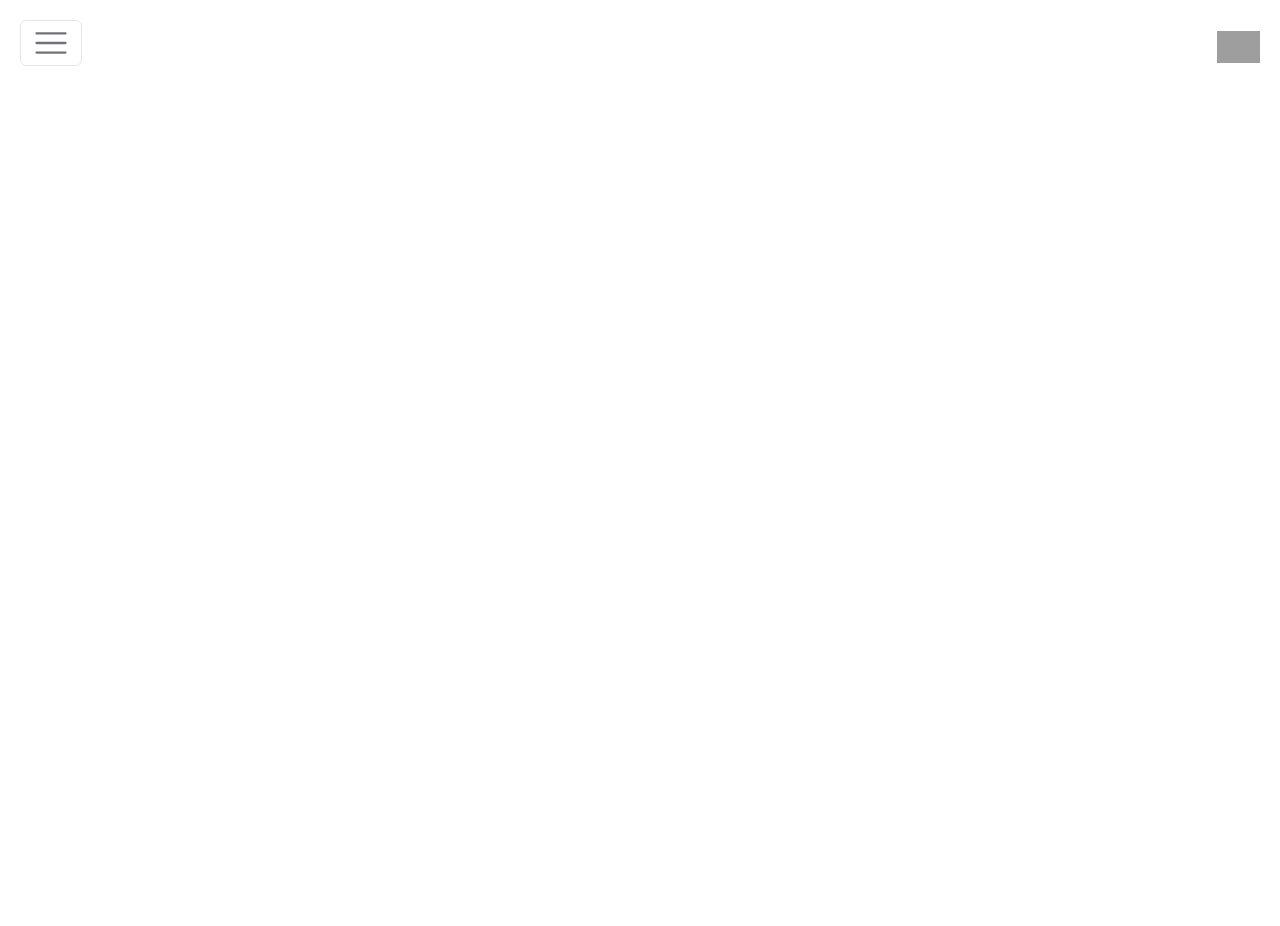
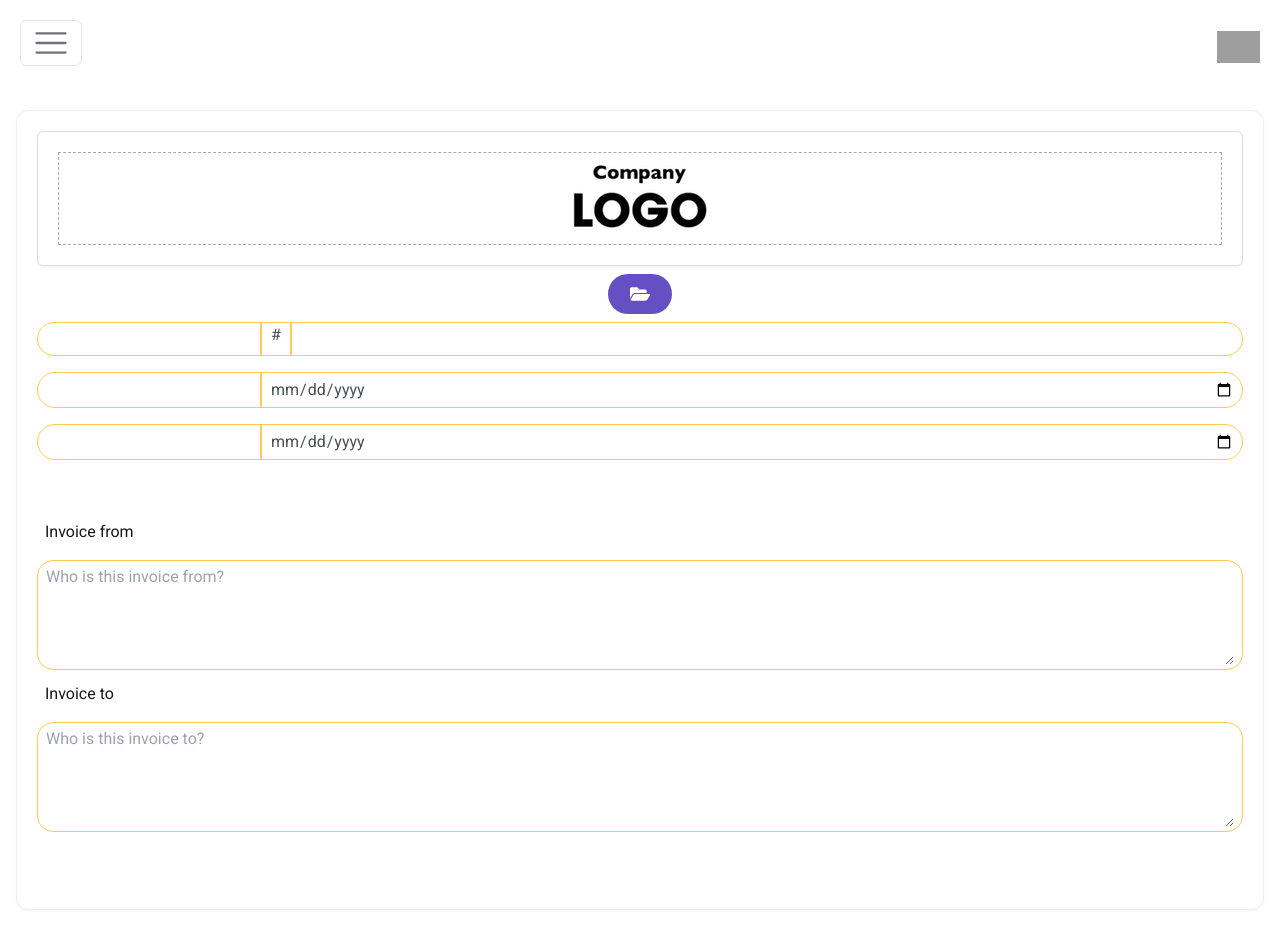
Before and after one commit to jitheshm/invoice-tool, a Next.js app: page / in a window 1280 px wide. Before the commit the page ends 800 px from the top, so only its background shows below. Built offline with nearby package versions, Linux system fonts and the light colour scheme; grey boxes are pictures that could not be loaded.

Commit message:
feat: invoice date and address fields added

```diff
--- a/src/app/page.tsx
+++ b/src/app/page.tsx
@@ -1,8 +1,9 @@
+import Landing from "@/components/Landing";
 
 export default function Home() {
   return (
     <>
-
+      <Landing />
     </>
   );
 }
--- /dev/null
+++ b/src/components/FileInput.tsx
@@ -0,0 +1,29 @@
+import React from 'react'
+import { FaFolderOpen } from "react-icons/fa";
+
+
+function FileInput() {
+    return (
+        <div>
+            <div className='border border-[#dddddd] shadow-sm  w-full min-h-32 p-5 rounded-md '>
+                <label htmlFor='dropzone-file' className='border border-dashed border-[#aaaaaa] w-full min-h-20 flex justify-center hover:border-2 active:border-[#5acde2] active:border-solid'>
+                    <img src="/default.png" alt="" />
+                    <input
+                        id={`dropzone-file`}
+                        type="file"
+                        accept="image/*"
+                        // onChange={handleImageChange}
+                        className="hidden"
+                    />
+                </label>
+            </div>
+            <div className='flex justify-center mt-2'>
+                <label htmlFor='dropzone-file' className='w-16 h-10 bg-[#6450c2] rounded-full flex justify-center items-center hover:bg-[#E9605A]'>
+                    <FaFolderOpen className='text-xl text-white' />
+                </label>
+            </div>
+        </div>
+    )
+}
+
+export default FileInput
--- /dev/null
+++ b/src/components/Landing.tsx
@@ -0,0 +1,34 @@
+import React from 'react'
+import FileInput from './FileInput'
+import InputField from './common/InputField'
+import InputGroup from './common/InputGroup'
+import DescriptioGroup from './common/DescriptionGroup'
+
+function Landing() {
+    return (
+        <div className='sm:p-4'>
+            <div className='border border-[#eeeeee] shadow-sm w-full min-h-screen  p-5 rounded-xl'>
+                <div>
+                    <FileInput />
+                    <div className='flex flex-col gap-2'>
+                        <InputGroup type='text'>
+                            <div className='w-[30px] flex-shrink-0 flex-grow-0 border-[#ffca58] border-solid border-[1px] text-center text-[#495057]'>#</div>
+                        </InputGroup>
+                        <InputGroup type='date' />
+                        <InputGroup type='date' />
+                    </div>
+                </div>
+
+                <div className='mt-14'>
+                    <div>
+                        {/* <InputField className='border-[#ffca58] border-solid border-[1px]' /> */}
+                        <DescriptioGroup placeholder='Who is this invoice from?' inputValue='Invoice from' />
+                        <DescriptioGroup placeholder='Who is this invoice to?' inputValue='Invoice to' />
+                    </div>
+                </div>
+            </div>
+        </div>
+    )
+}
+
+export default Landing
--- /dev/null
+++ b/src/components/common/DescriptionField.tsx
@@ -0,0 +1,20 @@
+import React from 'react'
+
+type InputProps = {
+    className?: string,
+    placeholder?: string,
+    inputClass?: string
+    value?: string
+}
+
+function DescriptionField({ className = '', placeholder = '', inputClass = '', value = '' }: InputProps) {
+    return (
+        <>
+            <div className={`px-2 py-1 h-[110px] ${className}`}>
+                <textarea className={`w-full h-full  ${inputClass}`} value={value} placeholder={placeholder} />
+            </div>
+        </>
+    )
+}
+
+export default DescriptionField
--- /dev/null
+++ b/src/components/common/DescriptionGroup.tsx
@@ -0,0 +1,20 @@
+import React from 'react'
+import InputField from './InputField'
+import DescriptionField from './DescriptionField'
+
+type InputProps = {
+    placeholder?: string
+    inputValue?:string
+}
+function DescriptioGroup({ placeholder,inputValue }: InputProps) {
+    return (
+        <div className=' mt-2'>
+            <InputField type='text' className='w-[211px]' value={inputValue} />
+            <DescriptionField className='w-full  border-[#ffca58] border-solid border-[1px] rounded-2xl mt-3' placeholder={placeholder} />
+
+            {/* <InputField  type='text' inputClass='focus:outline-black'/> */}
+        </div>
+    )
+}
+
+export default DescriptioGroup
--- /dev/null
+++ b/src/components/common/InputField.tsx
@@ -0,0 +1,20 @@
+import React from 'react'
+
+type InputProps = {
+    className?: string,
+    type: string,
+    inputClass?: string
+    value?:string
+}
+
+function InputField({ className, type, inputClass,value='' }: InputProps) {
+    return (
+        <>
+            <div className={`px-2 py-1 ${className}`}>
+                <input type={type} className={`w-full  ${inputClass}`} value={value} />
+            </div>
+        </>
+    )
+}
+
+export default InputField
--- /dev/null
+++ b/src/components/common/InputGroup.tsx
@@ -0,0 +1,19 @@
+import React from 'react'
+import InputField from './InputField'
+
+type InputProp = {
+  children?: React.ReactElement
+  type:string
+}
+
+function InputGroup({ children,type }: InputProp) {
+  return (
+    <div className='flex mt-2'>
+      <InputField className='w-[224px] flex-shrink-0 flex-grow-0 border-[#ffca58] border-solid border-[1px] border-e-[0.5px] rounded-s-full' type='text' inputClass='focus:outline-black'/>
+      {children}
+      <InputField className='flex-grow border-[#ffca58] border-solid border-[1px] border-s-[0.5px] rounded-e-full' type={type} inputClass='outline-none text-[#495057]' />
+    </div>
+  )
+}
+
+export default InputGroup
```
Also changed, not shown: public/default.png (added).
